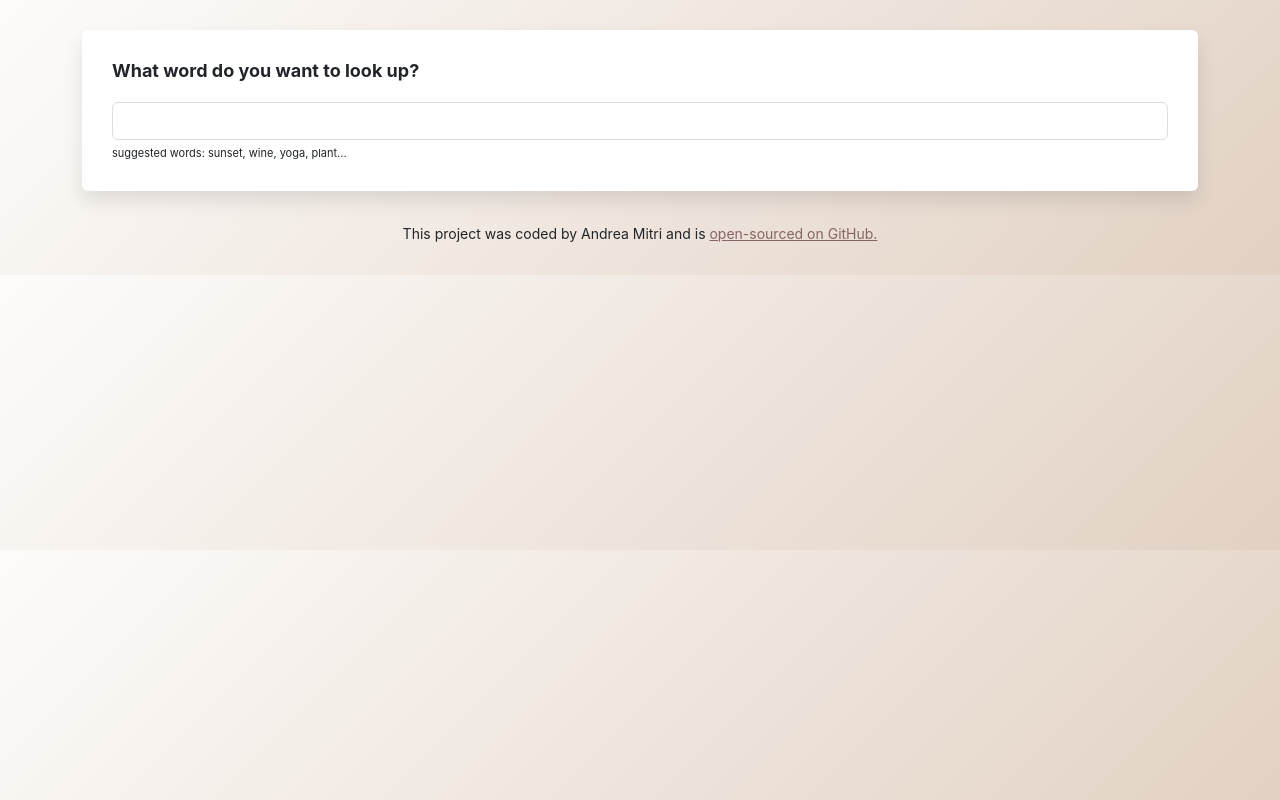
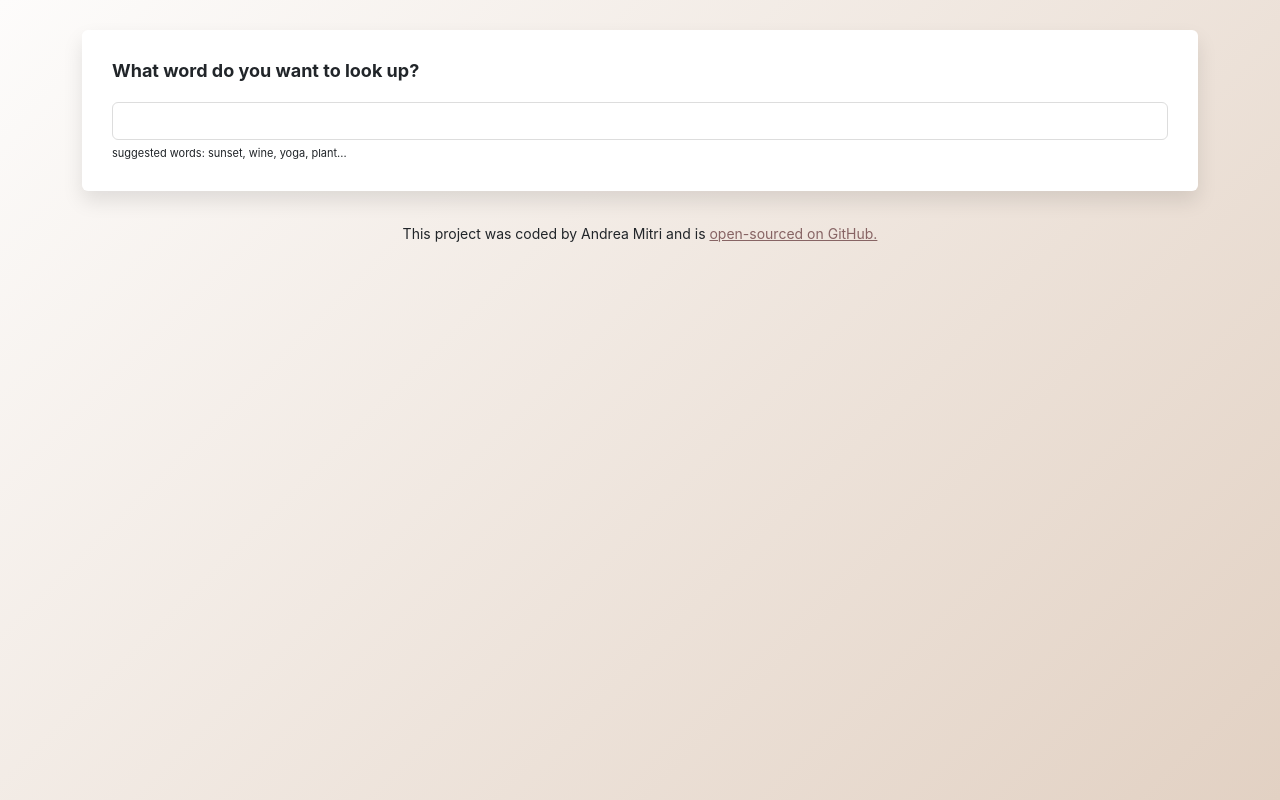
Before and after one commit to andreamitri/dictionary-project, a React (Create React App) app: page / in a window 1280 px wide. Built offline with nearby package versions, Linux system fonts and the light colour scheme; no server answers.

Commit message:
updated css

```diff
--- a/src/App.css
+++ b/src/App.css
@@ -1,5 +1,6 @@
 body {
   background: linear-gradient(135deg, #fdfcfb 0%, #e2d1c3 100%);
+  background-attachment: fixed;
 }
 
 a {
--- a/src/Phonetic.css
+++ b/src/Phonetic.css
@@ -14,7 +14,7 @@
 }
 
 .Phonetic a:hover {
-  background: #9670f4;
+  background: #402a23;
   color: white;
 }
 
```
